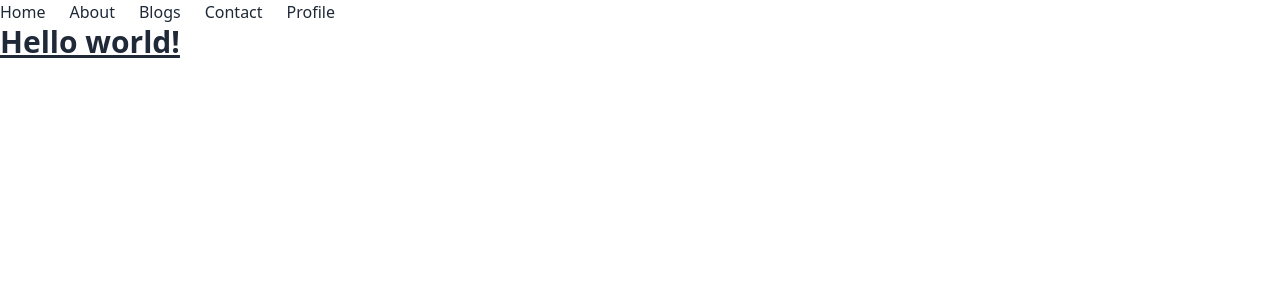
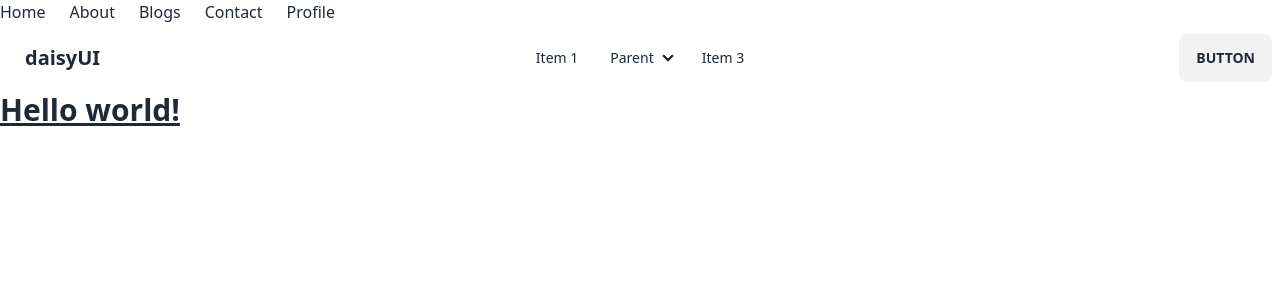
Before and after one commit to prosenjithdash/price-options-react, a React (Vite) app: page / in a window 1280 px wide. Shown: the top 300 px of the page. Built offline with nearby package versions, Linux system fonts and the light colour scheme.

Commit message:
7-3 Create Nav toggle and navbar animation  done

```diff
--- a/package.json
+++ b/package.json
@@ -11,7 +11,8 @@
   },
   "dependencies": {
     "react": "^19.1.0",
-    "react-dom": "^19.1.0"
+    "react-dom": "^19.1.0",
+    "react-icons": "^5.5.0"
   },
   "devDependencies": {
     "@eslint/js": "^9.30.1",
--- a/src/components/Navbar/Navbar.jsx
+++ b/src/components/Navbar/Navbar.jsx
@@ -1,8 +1,12 @@
 import { list } from 'postcss';
-import React from 'react';
+import React, { useState } from 'react';
 import Link from '../Link/Link';
+import { RiMenu2Fill } from "react-icons/ri";
+import { MdMenuOpen } from "react-icons/md";
 
 const Navbar = () => {
+
+    const[open, setOpen] = useState(false)
 
     const routes = [
         { id: 1, path: "/", name: "Home" },
@@ -12,55 +16,68 @@
         { id: 5, path: "/profile/:id", name: "Profile" }
     ];
     return (
-        // <div className="navbar bg-base-100">
-        //     <div className="navbar-start">
-        //         <div className="dropdown">
-        //             <label tabIndex={0} className="btn btn-ghost lg:hidden">
-        //                 <svg xmlns="http://www.w3.org/2000/svg" className="h-5 w-5" fill="none" viewBox="0 0 24 24" stroke="currentColor"><path
-        //                     strokeLinecap="round" strokeLinejoin="round" strokeWidth="2" d="M4 6h16M4 12h8m-8 6h16" /></svg>
-        //             </label>
-        //             <ul tabIndex={0} className="menu menu-sm dropdown-content mt-3 z-[1] p-2 shadow bg-base-100 rounded-box w-52">
-        //                 <li><a>Item 1</a></li>
-        //                 <li>
-        //                     <a>Parent</a>
-        //                     <ul className="p-2">
-        //                         <li><a>Submenu 1</a></li>
-        //                         <li><a>Submenu 2</a></li>
-        //                     </ul>
-        //                 </li>
-        //                 <li><a>Item 3</a></li>
-        //             </ul>
-        //         </div>
-        //         <a className="btn btn-ghost normal-case text-xl">daisyUI</a>
-        //     </div>
-        //     <div className="navbar-center hidden lg:flex">
-        //         <ul className="menu menu-horizontal px-1">
-        //             <li><a>Item 1</a></li>
-        //             <li tabIndex={0}>
-        //                 <details>
-        //                     <summary>Parent</summary>
-        //                     <ul className="p-2">
-        //                         <li><a>Submenu 1</a></li>
-        //                         <li><a>Submenu 2</a></li>
-        //                     </ul>
-        //                 </details>
-        //             </li>
-        //             <li><a>Item 3</a></li>
-        //         </ul>
-        //     </div>
-        //     <div className="navbar-end">
-        //         <a className="btn">Button</a>
-        //     </div>
-        // </div>
+        <div>
+            <div >
+                <div onClick={() => setOpen(!open)}>
+                    {
+                        open == true ? <MdMenuOpen /> : <RiMenu2Fill className='text-2xl md:hidden' />
+                    }
+
+                </div>
+
+                <ul className='md:flex'>
+                    {
+                        routes.map(route => <Link key={route.id} route={route}></Link>)
+                    }
+                </ul>
+            </div>
+            <div className="navbar bg-base-100">
+                <div className="navbar-start">
+                    <div className="dropdown">
+                        <label tabIndex={0} className="btn btn-ghost lg:hidden">
+                            <svg xmlns="http://www.w3.org/2000/svg" className="h-5 w-5" fill="none" viewBox="0 0 24 24" stroke="currentColor"><path
+                                strokeLinecap="round" strokeLinejoin="round" strokeWidth="2" d="M4 6h16M4 12h8m-8 6h16" /></svg>
+                        </label>
+                        <ul tabIndex={0} className="menu menu-sm dropdown-content mt-3 z-[1] p-2 shadow bg-base-100 rounded-box w-52">
+                            <li><a>Item 1</a></li>
+                            <li>
+                                <a>Parent</a>
+                                <ul className="p-2">
+                                    <li><a>Submenu 1</a></li>
+                                    <li><a>Submenu 2</a></li>
+                                </ul>
+                            </li>
+                            <li><a>Item 3</a></li>
+                        </ul>
+                    </div>
+                    <a className="btn btn-ghost normal-case text-xl">daisyUI</a>
+                </div>
+                <div className="navbar-center hidden lg:flex">
+                    <ul className="menu menu-horizontal px-1">
+                        <li><a>Item 1</a></li>
+                        <li tabIndex={0}>
+                            <details>
+                                <summary>Parent</summary>
+                                <ul className="p-2">
+                                    <li><a>Submenu 1</a></li>
+                                    <li><a>Submenu 2</a></li>
+                                </ul>
+                            </details>
+                        </li>
+                        <li><a>Item 3</a></li>
+                    </ul>
+                </div>
+                <div className="navbar-end">
+                    <a className="btn">Button</a>
+                </div>
 
 
-        <div >
-            <ul className='flex'>
-                {
-                    routes.map(route => <Link key={route.id} route={route}></Link>)
-                }
-            </ul>
+            </div>
+
         </div>
+
+
+
     );
 };
 
```
Also changed, not shown: 1 other file (tests, documents, lock files or other folders).
